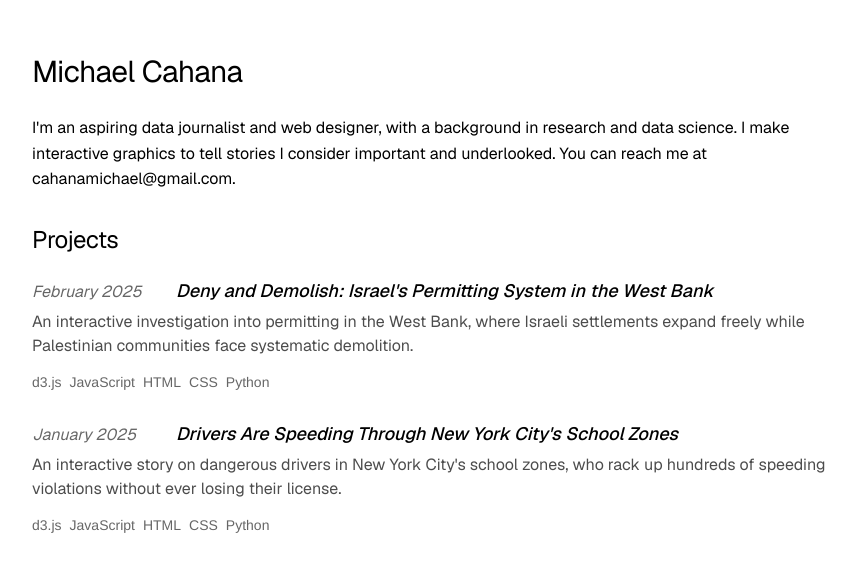
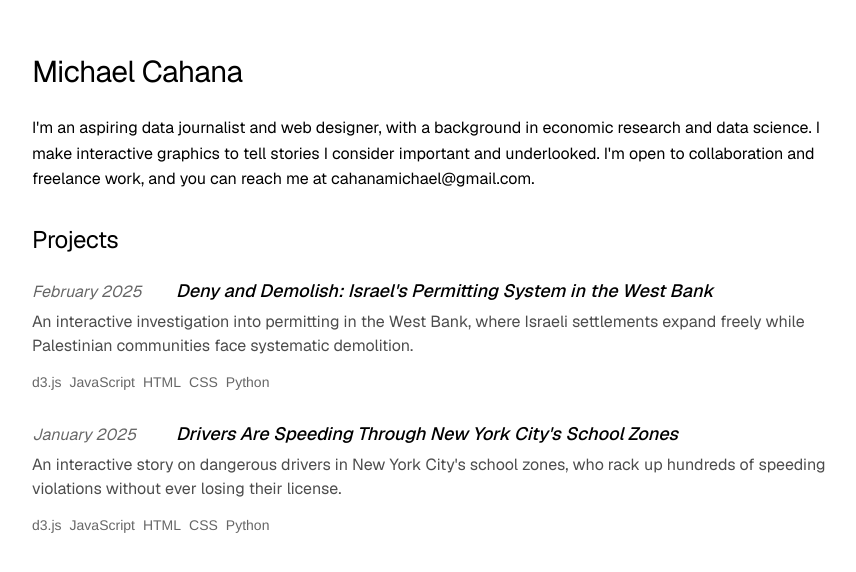
Before and after one commit to m-cahana/portfolio, a Next.js app: page / in a window 1280 px wide. Shown: the part 108-680 px from the top of the page, without its empty margins (208-1064 px from the left). Built offline with nearby package versions, Linux system fonts and the light colour scheme.

Commit message:
open to collab

```diff
--- a/app/page.js
+++ b/app/page.js
@@ -34,8 +34,9 @@ export default function Home() {
           <h1 className={`${styles.title} ${styles.fadeIn}`}>Michael Cahana</h1>
           <p className={`${styles.text} ${styles.fadeIn} ${styles.delay1}`}>
             I&apos;m an aspiring data journalist and web designer, with a
-            background in research and data science. I make interactive graphics
-            to tell stories I consider important and underlooked. You can reach
+            background in economic research and data science. I make interactive
+            graphics to tell stories I consider important and underlooked.
+            I&apos;m open to collaboration and freelance work, and you can reach
             me at cahanamichael@gmail.com.
           </p>
         </div>
```
